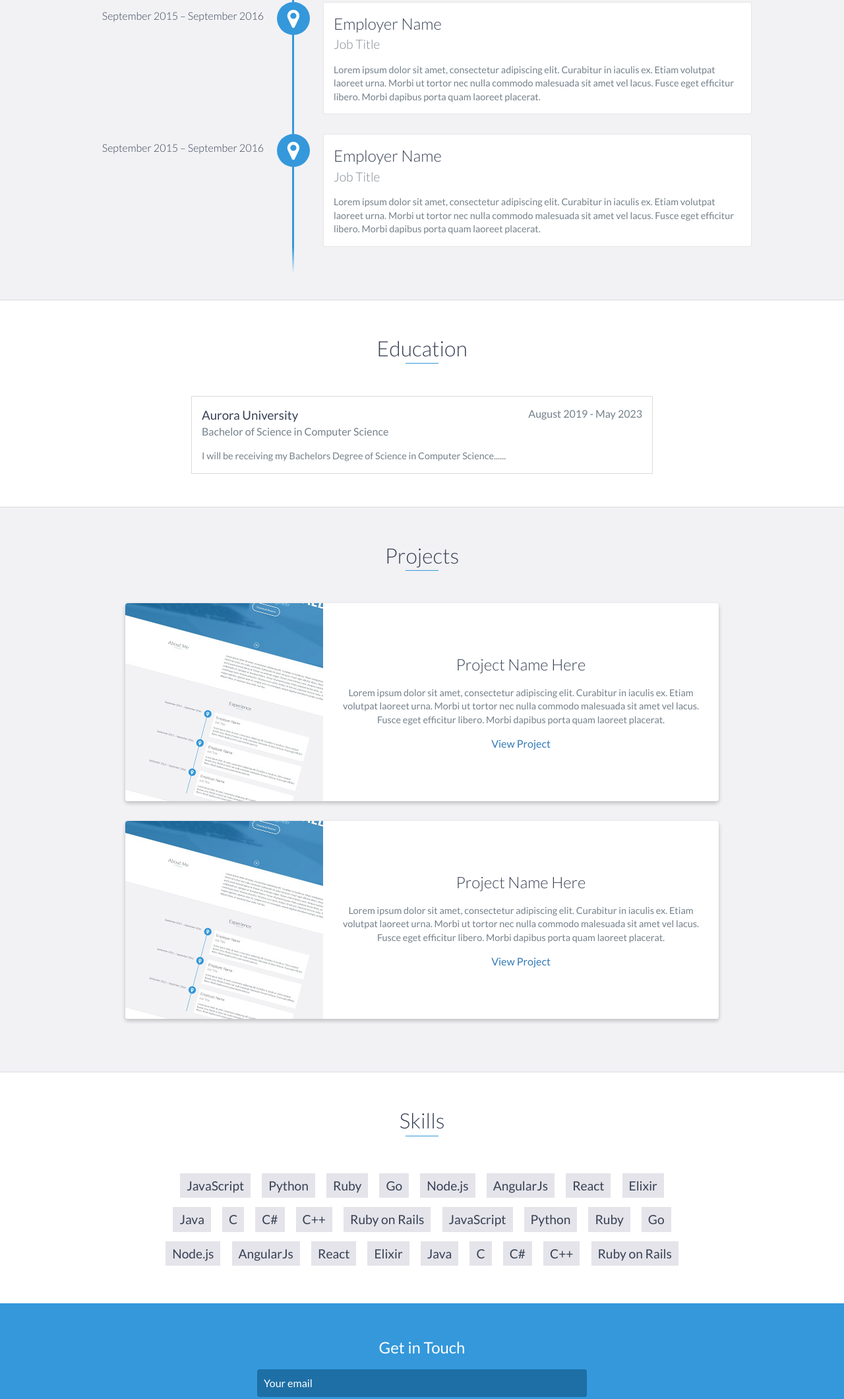
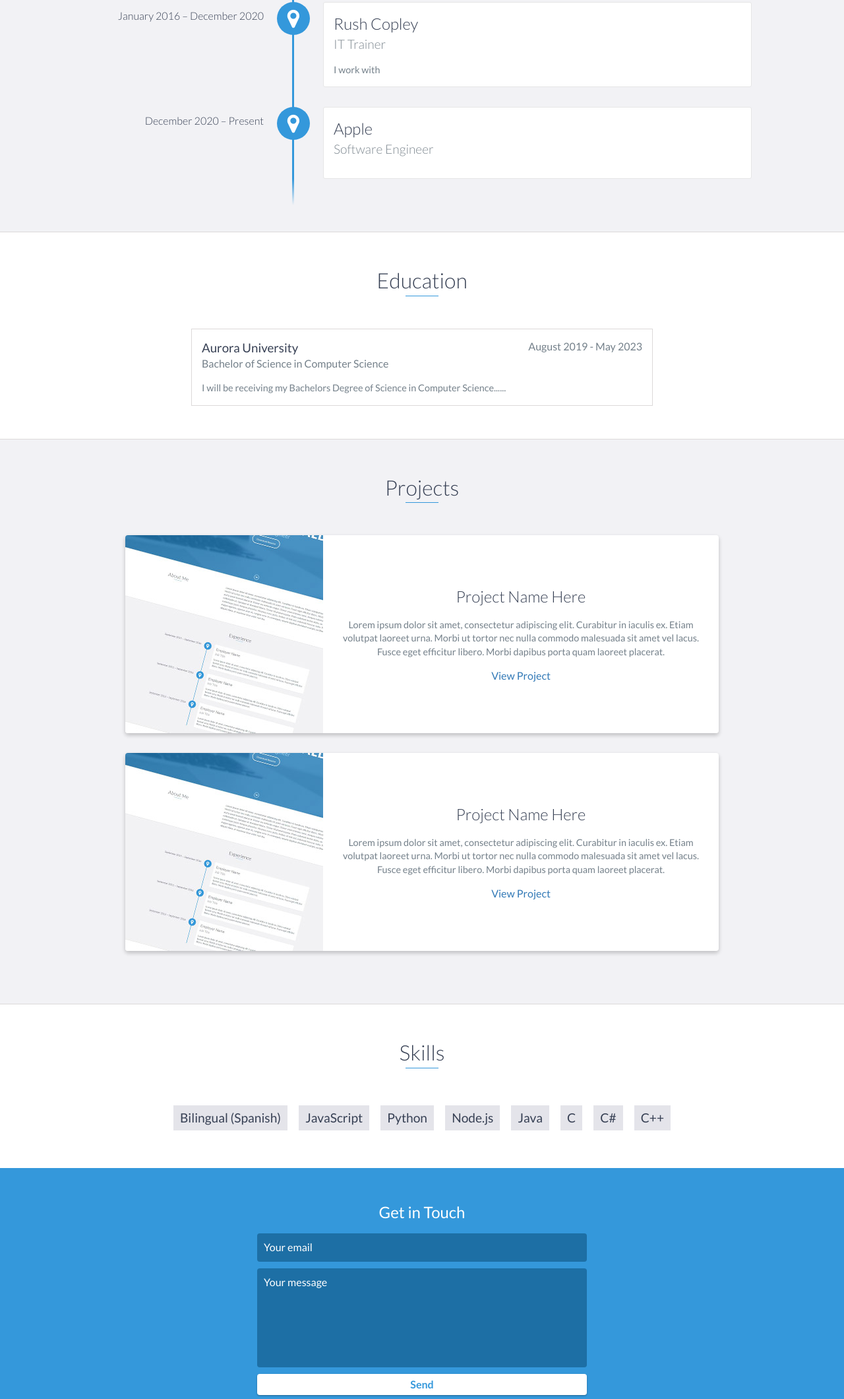
Before and after one commit to amagana06/amagana06.github.io, a website: page index.html in a window 1280 px wide. Shown: the part 1380-3500 px from the top of the page at 66% size. Drawn offline with nearby package versions, Linux system fonts and the light colour scheme.

Commit message:
Update index.html

```diff
--- a/index.html
+++ b/index.html
@@ -93,19 +93,19 @@
                 </p>
             </div>
 
-            <div data-date="September 2015 – September 2016">
-                <h3>Employer Name</h3>
-                <h4>Job Title</h4>
+            <div data-date="January 2016 – December 2020">
+                <h3>Rush Copley</h3>
+                <h4>IT Trainer</h4>
                 <p>
-                    Lorem ipsum dolor sit amet, consectetur adipiscing elit. Curabitur in iaculis ex. Etiam volutpat laoreet urna. Morbi ut tortor nec nulla commodo malesuada sit amet vel lacus. Fusce eget efficitur libero. Morbi dapibus porta quam laoreet placerat.
+                    I work with
                 </p>
             </div>
 
-            <div data-date="September 2015 – September 2016">
-                <h3>Employer Name</h3>
-                <h4>Job Title</h4>
+            <div data-date="December 2020 – Present">
+                <h3>Apple</h3>
+                <h4>Software Engineer</h4>
                 <p>
-                    Lorem ipsum dolor sit amet, consectetur adipiscing elit. Curabitur in iaculis ex. Etiam volutpat laoreet urna. Morbi ut tortor nec nulla commodo malesuada sit amet vel lacus. Fusce eget efficitur libero. Morbi dapibus porta quam laoreet placerat.
+
                 </p>
             </div>
         </div>
@@ -170,32 +170,14 @@
     <div id="skills">
         <h2 class="heading">Skills</h2>
         <ul>
+            <li> Bilingual (Spanish) </li>
             <li>JavaScript</li>
             <li>Python</li>
-            <li>Ruby</li>
-            <li>Go</li>
             <li>Node.js</li>
-            <li>AngularJs</li>
-            <li>React</li>
-            <li>Elixir</li>
             <li>Java</li>
             <li>C</li>
             <li>C#</li>
             <li>C++</li>
-            <li>Ruby on Rails</li>
-            <li>JavaScript</li>
-            <li>Python</li>
-            <li>Ruby</li>
-            <li>Go</li>
-            <li>Node.js</li>
-            <li>AngularJs</li>
-            <li>React</li>
-            <li>Elixir</li>
-            <li>Java</li>
-            <li>C</li>
-            <li>C#</li>
-            <li>C++</li>
-            <li>Ruby on Rails</li>
         </ul>
     </div>
     <!-- End #skills -->
@@ -219,7 +201,7 @@
             <div class="row">
                 <div class="col-sm-5 copyright">
                     <p>
-                        Copyright &copy; <span id="current-year">2022</span> YOUR NAME
+                        Copyright &copy; <span id="current-year">2022</span> Antony Magana
                     </p>
                 </div>
                 <div class="col-sm-2 top">
```
